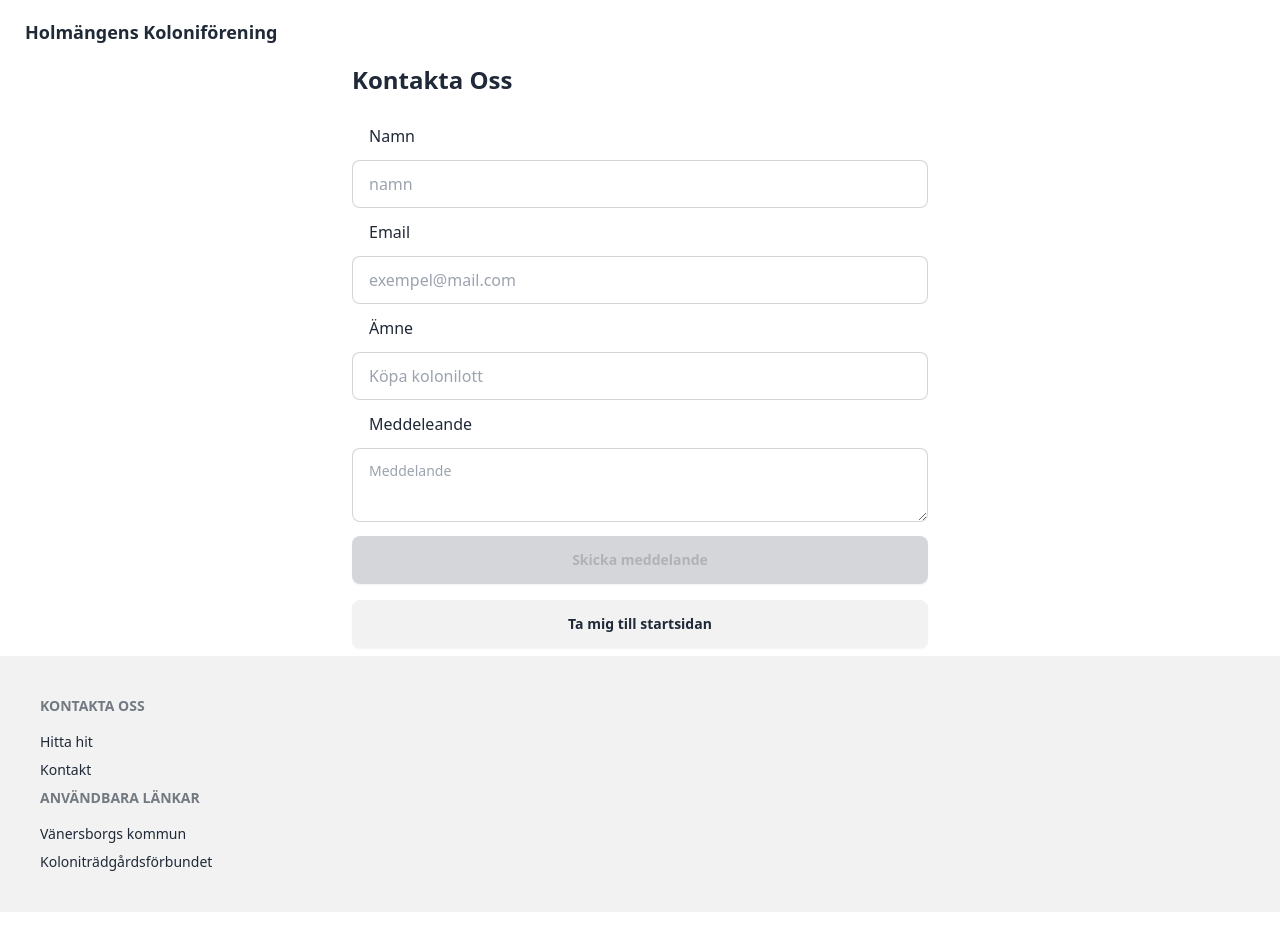
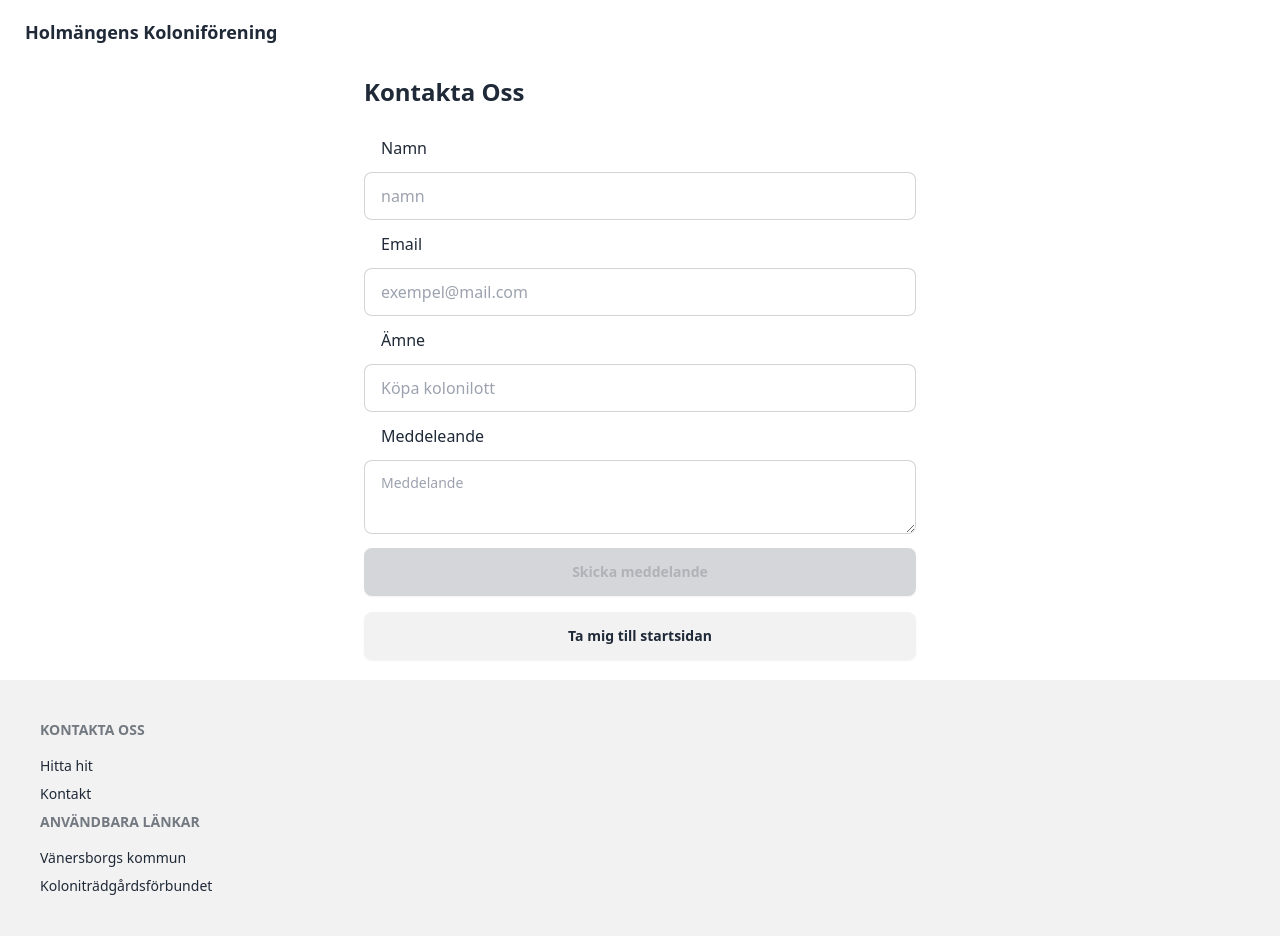
Before and after one commit to risie/lotten, a Next.js app: page /kontakt in a window 1280 px wide. Before the commit the page ends 912 px from the top, so only its background shows below. Built offline with nearby package versions, Linux system fonts and the light colour scheme.

Commit message:
chore: add padding to form

```diff
--- a/src/app/kontakt/page.tsx
+++ b/src/app/kontakt/page.tsx
@@ -2,7 +2,7 @@ import ContactForm from "../ContactForm";
 
 export default function Home() {
   return (
-    <div className="flex flex-col max-w-xl mx-auto">
+    <div className="flex flex-col max-w-xl mx-auto p-3">
       <h1 className="text-2xl font-bold mb-4">Kontakta Oss</h1>
       <ContactForm />
     </div>
```
